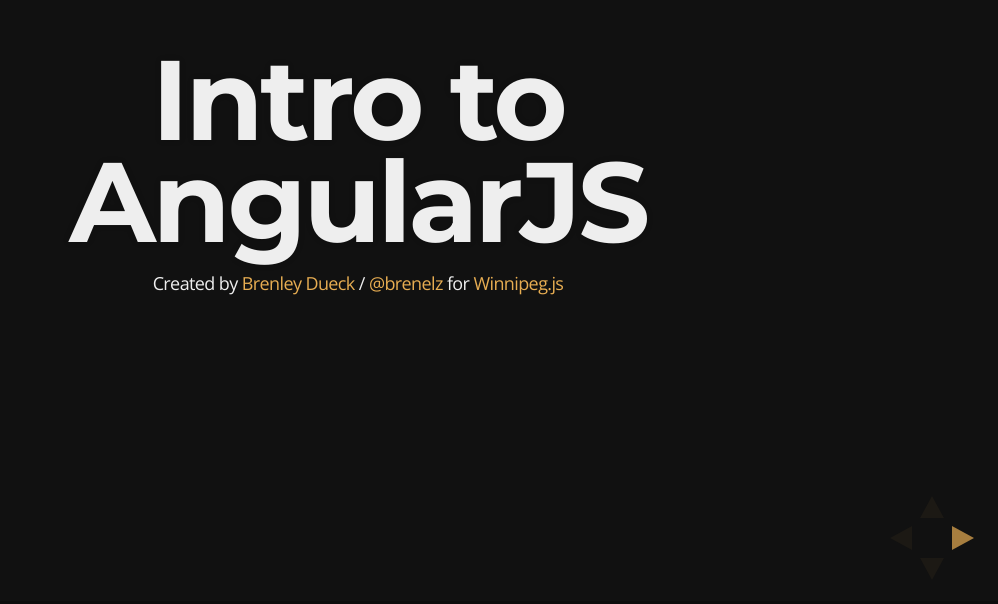
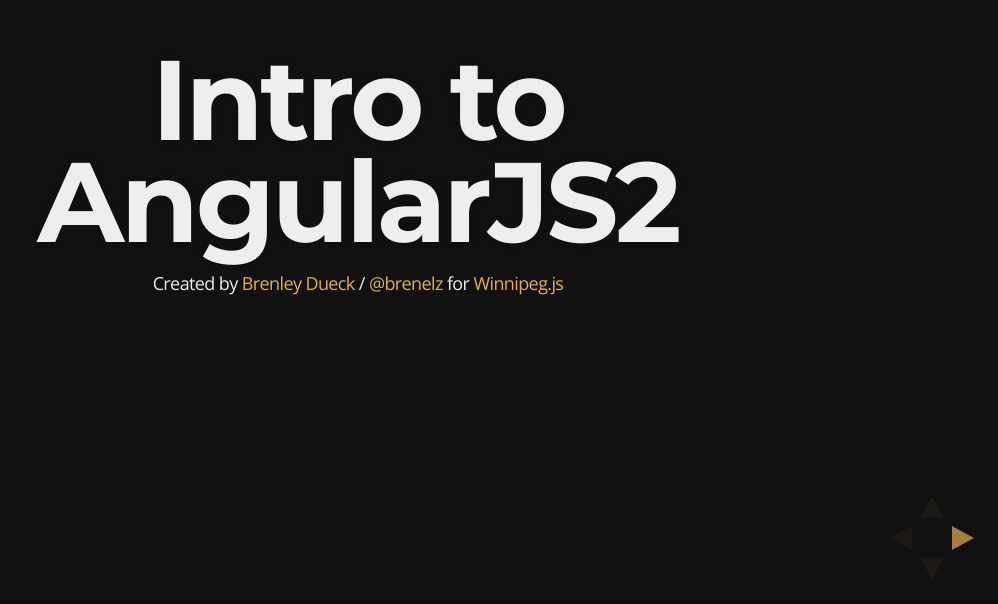
Before and after one commit to brenelz/Intro-To-Angular-Talk, a website: page index.html in a window 1280 px wide. Shown: the part 196-800 px from the top of the page, without its empty margins (282-1280 px from the left). Drawn offline with nearby package versions, Linux system fonts and the light colour scheme; no server answers.

Commit message:
Test quick deploy forge

```diff
--- a/index.html
+++ b/index.html
@@ -56,7 +56,7 @@
 			<!-- Any section element inside of this container is displayed as a slide -->
 			<div class="slides">
 				<section>
-					<h1>Intro to AngularJS</h1>
+					<h1>Intro to AngularJS2</h1>
 					<p>
 						<small>Created by <a href="http://brenelz.com">Brenley Dueck</a> / <a href="http://twitter.com/brenelz">@brenelz</a> for <a href="http://winnipegjs.com/">Winnipeg.js</a></small>
 					</p>
```
